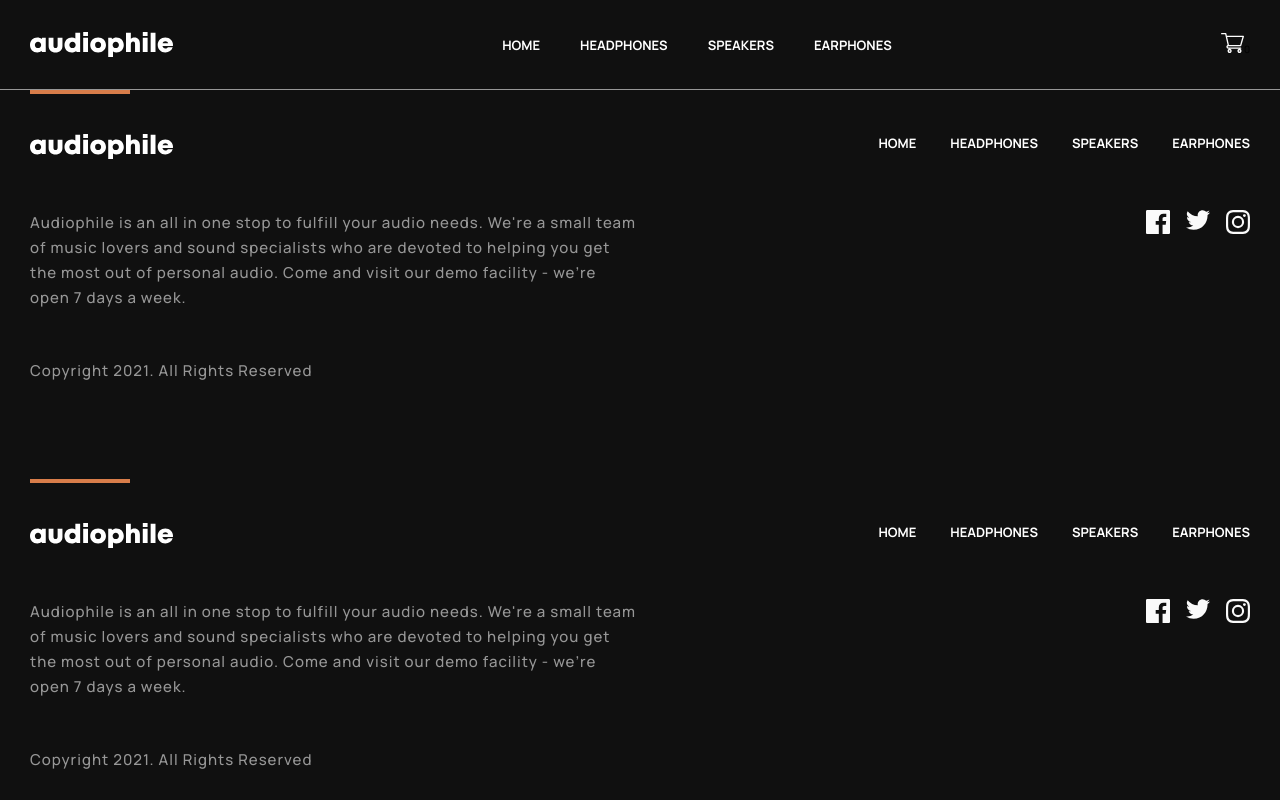
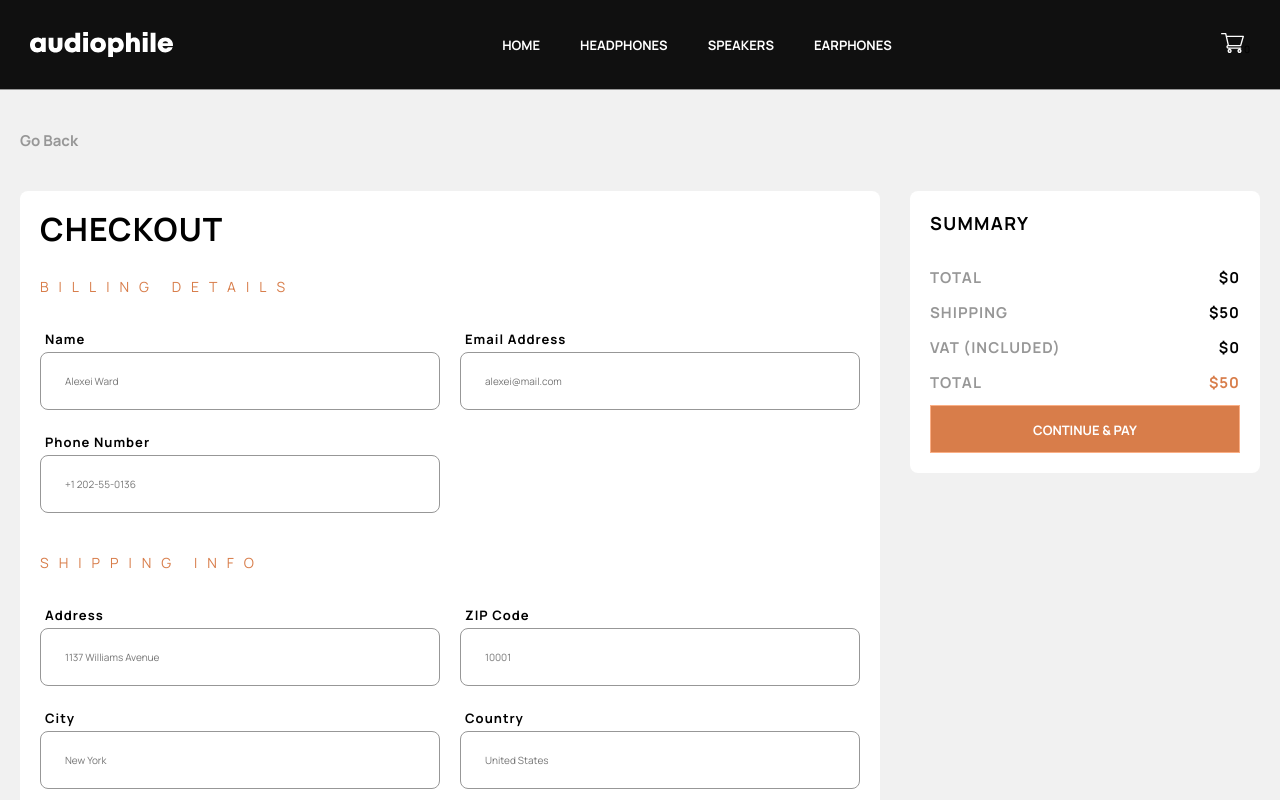
Before and after one commit to MauricioMorenoMorales/FM-16-audiophile-e-comerce, a React (Create React App) app: page /checkout in a window 1280 px wide. Shown: the top 800 px of the page. Built offline with nearby package versions, Linux system fonts and the light colour scheme.

Commit message:
Checkout created

```diff
--- a/src/App.tsx
+++ b/src/App.tsx
@@ -1,5 +1,5 @@
 import { Header, Footer } from './components';
-import { Home, Category, Product } from './pages';
+import { Home, Category, Product, Checkout } from './pages';
 import { Route, Switch } from 'react-router-dom';
 
 const App = () => {
@@ -14,6 +14,7 @@ const App = () => {
 					component={Category}
 				/>
 				<Route exact path="/products/:productSlug" component={Product} />
+				<Route exact path="/checkout" component={Checkout} />
 				<Route path="*" component={Footer} />
 			</Switch>
 			<Footer />
--- a/src/components/Header/Header.tsx
+++ b/src/components/Header/Header.tsx
@@ -15,16 +15,21 @@ import { useHistory } from 'react-router';
 import { Link } from 'react-router-dom';
 
 const Header: React.FC = () => {
-	const [menuOpened, setMenuOpened] = useState(false);
-	const [cartOpened, setCartOpened] = useState(false);
+	const [menuOpened, setMenuOpened] = useState<boolean>(false);
+	const [cartOpened, setCartOpened] = useState<boolean>(false);
 	const history = useHistory();
 	const cart = useSelector((state: RootState) => state.cart);
 
-	const closeMenuWhenScrolls = () => {
+	const closeMenuWhenScrolls = (): void => {
 		if (window.scrollY > 500) {
 			setMenuOpened(false);
 			setCartOpened(false);
 		}
+	};
+	const redirect = (url: string): void => {
+		history.push(url);
+		setMenuOpened(false);
+		setCartOpened(false);
 	};
 
 	useEffect(() => {
@@ -65,38 +70,6 @@ const Header: React.FC = () => {
 						<div className="header__cart__counter">{cart.length}</div>
 					)}
 				</div>
-			</section>
-			{menuOpened && (
-				<section className="header-menu">
-					<div className="header-menu__item">
-						<img
-							className="header-menu__item__image"
-							src={Headphone}
-							alt="Headphones"
-						/>
-						<Text>HEADPHONES</Text>
-						<GhostButton>SHOP</GhostButton>
-					</div>
-					<div className="header-menu__item">
-						<img
-							className="header-menu__item__image"
-							src={Speaker}
-							alt="Speakers"
-						/>
-						<Text>HEADPHONES</Text>
-						<GhostButton>SHOP</GhostButton>
-					</div>
-					<div className="header-menu__item">
-						<img
-							className="header-menu__item__image"
-							src={Earhphone}
-							alt="Earphones"
-						/>
-						<Text>HEADPHONES</Text>
-						<GhostButton>SHOP</GhostButton>
-					</div>
-				</section>
-			)}
 				{cartOpened && cart.length > 0 && (
 					<article className="header-cart">
 						<section className="header-cart__header">
@@ -107,7 +80,7 @@ const Header: React.FC = () => {
 						</section>
 						<section className="header-cart__products">
 							{cart.map(element => (
-							<div className="header-cart__products__item">
+								<div className="header-cart__products__item" key={element.id}>
 									<div className="header-cart__products__item__description">
 										<img
 											className="header-cart__products__item__description__image"
@@ -133,13 +106,62 @@ const Header: React.FC = () => {
 						<section className="header-cart__info">
 							<Text color="baseSecondaryDesaturated">TOTAL</Text>
 							<Text>
-							${cart.reduce((acc, element) => element.price + acc, 0)}
+								$
+								{Math.floor(
+									cart.reduce((acc, element) => element.price + acc, 0) * 1.2 +
+										50,
+								)}
 							</Text>
 						</section>
-					<Button fullWidth className="header-cart__button">
+						<Button
+							fullWidth
+							className="header-cart__button"
+							onClick={() => redirect('/checkout')}
+						>
 							CHECKOUT
 						</Button>
 					</article>
+				)}
+			</section>
+			{menuOpened && (
+				<section className="header-menu">
+					<div
+						className="header-menu__item"
+						onClick={() => redirect('/category/headphones')}
+					>
+						<img
+							className="header-menu__item__image"
+							src={Headphone}
+							alt="Headphones"
+						/>
+						<Text>HEADPHONES</Text>
+						<GhostButton>SHOP</GhostButton>
+					</div>
+					<div
+						className="header-menu__item"
+						onClick={() => redirect('/category/speakers')}
+					>
+						<img
+							className="header-menu__item__image"
+							src={Speaker}
+							alt="Speakers"
+						/>
+						<Text>HEADPHONES</Text>
+						<GhostButton>SHOP</GhostButton>
+					</div>
+					<div
+						className="header-menu__item"
+						onClick={() => redirect('/category/earphones')}
+					>
+						<img
+							className="header-menu__item__image"
+							src={Earhphone}
+							alt="Earphones"
+						/>
+						<Text>HEADPHONES</Text>
+						<GhostButton>SHOP</GhostButton>
+					</div>
+				</section>
 			)}
 			{(menuOpened || cartOpened) && (
 				<div
--- a/src/components/atoms/Buttons/Button.tsx
+++ b/src/components/atoms/Buttons/Button.tsx
@@ -39,7 +39,7 @@ const border = {
 const Button = styled.button<ButtonProps>`
 	width: ${({ fullWidth }) => fullWidth && '100%'};
 	display: ${({ fullWidth }) => (fullWidth ? 'flex' : 'inline-flex')};
-	background-color: ${props => background[props.kind || 'primary']};
+	background-color: ${({ kind }) => background[kind || 'primary']};
 	color: ${({ kind }) => textColor[kind || 'primary']};
 	border: 1px solid ${({ kind }) => border[kind || 'primary']};
 	height: ${heightSystem.big}px;
--- /dev/null
+++ b/src/pages/Checkout/Checkout.styles.ts
@@ -0,0 +1,159 @@
+import styled from 'styled-components';
+import {
+	borderSystem,
+	colorSystem,
+	fontSystem,
+} from '../../global/designSystem';
+
+const Styles = styled.div`
+	.go-back {
+		margin-top: 20px;
+		font-size: 1.5rem;
+		background-color: transparent;
+		font-weight: ${fontSystem.fontWeightBold};
+		color: ${colorSystem.baseSecondaryDesaturated};
+	}
+	.checkout {
+		&__form {
+			margin-top: 40px;
+			&__billing {
+				margin-top: 30px;
+				& > * {
+					margin-top: 20px;
+				}
+			}
+			&__shipping {
+				margin-top: 40px;
+				& > * {
+					margin-top: 20px;
+				}
+			}
+			&__payment {
+				margin-top: 40px;
+				& > * {
+					margin-top: 20px;
+				}
+			}
+		}
+		&__summary {
+			margin-top: 40px;
+			& > p {
+				margin-bottom: 20px;
+			}
+			&__products {
+				margin-top: 20px;
+				&__item {
+					display: flex;
+					justify-content: space-between;
+					align-items: center;
+					margin-top: 10px;
+					&__description {
+						display: flex;
+						align-items: center;
+						&__image {
+							height: 64px;
+							width: 64px;
+							border-radius: ${borderSystem.small};
+							margin-right: 8px;
+						}
+						&__text > p {
+							font-weight: ${fontSystem.fontWeightBold};
+						}
+					}
+				}
+			}
+			&__cart-data {
+				margin-top: 30px;
+				&__item {
+					display: flex;
+					justify-content: space-between;
+					& > p {
+						font-weight: ${fontSystem.fontWeightBold};
+						margin-bottom: 10px;
+					}
+				}
+			}
+		}
+	}
+	@media screen and (min-width: 768px) {
+		.checkout {
+			&__form {
+				&__billing {
+					display: grid;
+					grid-template-rows: 50% 50%;
+					grid-template-rows: 30px auto;
+					gap: 20px;
+					grid-template-areas:
+						'title title'
+						'first second'
+						'third .';
+					& > * {
+						margin: 0;
+					}
+					&__title {
+						grid-area: title;
+					}
+				}
+				&__shipping {
+					display: grid;
+					grid-template-rows: 50% 50%;
+					grid-template-rows: 30px auto;
+					gap: 20px;
+					grid-template-areas:
+						'title title'
+						'first second'
+						'third .';
+					& > * {
+						margin: 0;
+					}
+					&__title {
+						grid-area: title;
+					}
+				}
+				&__payment {
+					display: grid;
+					grid-template-rows: 50% 50%;
+					grid-template-rows: 30px auto;
+					gap: 20px;
+					grid-template-areas:
+						'title title'
+						'method first'
+						'method second'
+						'third fourth';
+					& > * {
+						margin: 0;
+					}
+					&__title {
+						grid-area: title;
+					}
+					&__method {
+						grid-area: method;
+						font-weight: ${fontSystem.fontWeightBold};
+					}
+				}
+			}
+		}
+	}
+	@media screen and (min-width: 1100px) {
+		background-color: ${colorSystem.basePrimaryDesaturated};
+		.checkout {
+			display: grid;
+			grid-template-columns: 1fr 350px;
+			gap: 30px;
+			margin-bottom: 100px;
+			&__form {
+				background-color: ${colorSystem.basePrimarySaturated};
+				padding: 20px;
+				border-radius: ${borderSystem.small};
+			}
+			&__summary {
+				background-color: ${colorSystem.basePrimarySaturated};
+				padding: 20px;
+				border-radius: ${borderSystem.small};
+				height: fit-content;
+			}
+		}
+	}
+`;
+
+export default Styles;
--- /dev/null
+++ b/src/pages/Checkout/Checkout.tsx
@@ -0,0 +1,140 @@
+import React from 'react';
+import { Text, Input, Radio, Button } from '../../components/atoms';
+import Styles from './Checkout.styles';
+
+import { RootState } from '../../app/store';
+import { useSelector } from 'react-redux';
+
+const Checkout: React.FC = () => {
+	const cart = useSelector((state: RootState) => state.cart);
+	return (
+		<Styles>
+			<div className="body-container">
+				<button className="go-back">Go Back</button>
+				<div className="checkout">
+					<article className="checkout__form">
+						<Text className="chcout__form__title" size="h3">
+							CHECKOUT
+						</Text>
+						<section className="checkout__form__billing">
+							<Text
+								className="checkout__form__billing__title"
+								size="overline"
+								color="accent"
+							>
+								BILLING DETAILS
+							</Text>
+							<Input title="Name" placeholder="Alexei Ward" />
+							<Input
+								title="Email Address"
+								placeholder="alexei@mail.com"
+								type="email"
+							/>
+							<Input title="Phone Number" placeholder="+1 202-55-0136" />
+						</section>
+						<section className="checkout__form__shipping">
+							<Text
+								className="checkout__form__shipping__title"
+								size="overline"
+								color="accent"
+							>
+								SHIPPING INFO
+							</Text>
+							<Input title="Address" placeholder="1137 Williams Avenue" />
+							<Input title="ZIP Code" placeholder="10001" />
+							<Input title="City" placeholder="New York" />
+							<Input title="Country" placeholder="United States" />
+						</section>
+						<section className="checkout__form__payment">
+							<Text
+								className="checkout__form__payment__title"
+								size="overline"
+								color="accent"
+							>
+								PAYMENT DETAILS
+							</Text>
+							<Text className="checkout__form__payment__method">
+								Payment method
+							</Text>
+							<Radio label="e-money" active />
+							<Radio label="Cash on Delivery" active={false} />
+							<Input title="e-Money Number" placeholder="238521993" />
+							<Input title="e-Money PIN" placeholder="6891" />
+						</section>
+					</article>
+					<article className="checkout__summary">
+						<Text size="h6">SUMMARY</Text>
+						<section className="checkhout__summary__products">
+							{cart!.map(element => (
+								<div
+									className="checkout__summary__products__item"
+									key={element.id}
+								>
+									<div className="checkout__summary__products__item__description">
+										<img
+											src={element.image}
+											alt={element.name}
+											className="checkout__summary__products__item__description__image"
+										/>
+										<div className="checkout__summary__products__item__description__text">
+											<Text>
+												{element.name.replace(
+													/headphones|earphones|speaker/gi,
+													'',
+												)}
+											</Text>
+											<Text color="baseSecondaryDesaturated">
+												${element.price}
+											</Text>
+										</div>
+									</div>
+									<Text
+										className="checkout__summary__products__tem__quantity"
+										color="baseSecondaryDesaturated"
+									>
+										x{element.quantity}
+									</Text>
+								</div>
+							))}
+						</section>
+						<section className="checkout__summary__cart-data">
+							<div className="checkout__summary__cart-data__item">
+								<Text color="baseSecondaryDesaturated">TOTAL</Text>
+								<Text>
+									${cart.reduce((acc, element) => acc + element.price, 0)}
+								</Text>
+							</div>
+							<div className="checkout__summary__cart-data__item">
+								<Text color="baseSecondaryDesaturated">SHIPPING</Text>
+								<Text>$50</Text>
+							</div>
+							<div className="checkout__summary__cart-data__item">
+								<Text color="baseSecondaryDesaturated">VAT (INCLUDED)</Text>
+								<Text>
+									$
+									{Math.floor(
+										cart.reduce((acc, element) => acc + element.price, 0) * 0.2,
+									)}
+								</Text>
+							</div>
+							<div className="checkout__summary__cart-data__item">
+								<Text color="baseSecondaryDesaturated">TOTAL</Text>
+								<Text color="accent">
+									$
+									{Math.floor(
+										cart.reduce((acc, element) => acc + element.price, 0) *
+											1.2 +
+											50,
+									)}
+								</Text>
+							</div>
+						</section>
+						<Button fullWidth>CONTINUE & PAY</Button>
+					</article>
+				</div>
+			</div>
+		</Styles>
+	);
+};
+
+export default Checkout;
--- a/src/pages/index.ts
+++ b/src/pages/index.ts
@@ -1,3 +1,4 @@
 export { default as Home } from './Home/Home';
 export { default as Category } from './Category/Category';
 export { default as Product } from './Product/Product';
+export { default as Checkout } from './Checkout/Checkout';
```
Also changed, not shown: src/components/Header/Header.styles.ts (+3 -5 lines), src/components/atoms/Input/Input.tsx (+8 -0 lines), todo.txt. Lines whose indentation alone changed are shown as unchanged.
